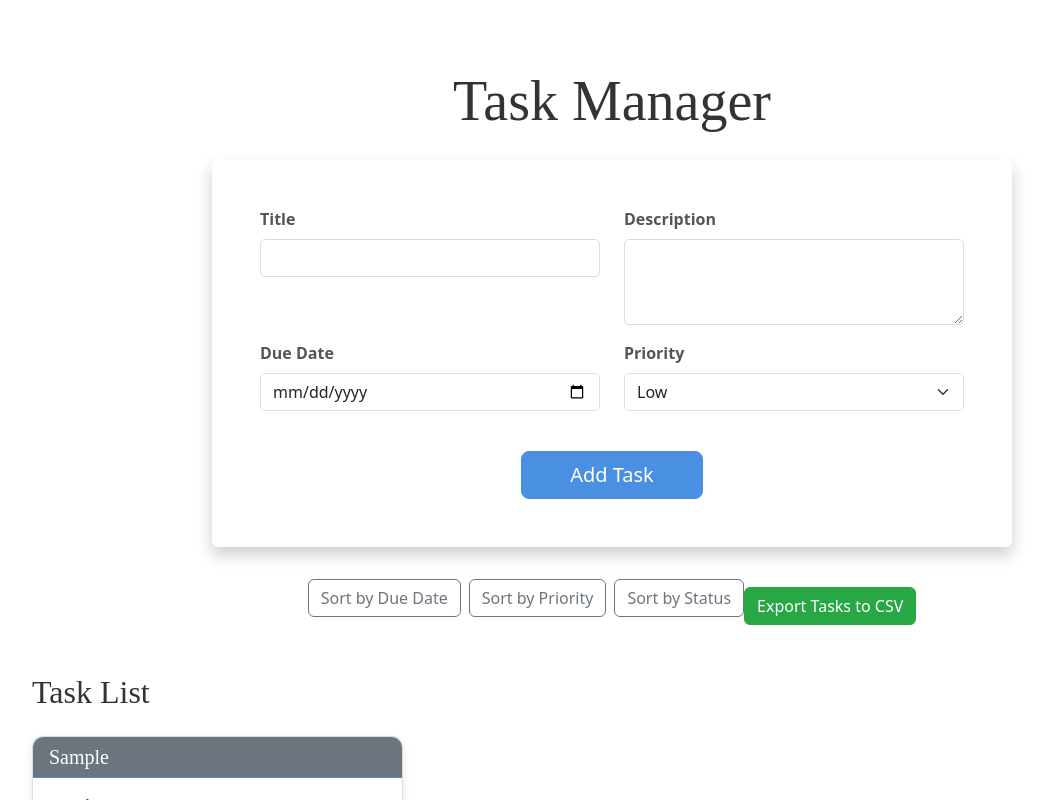
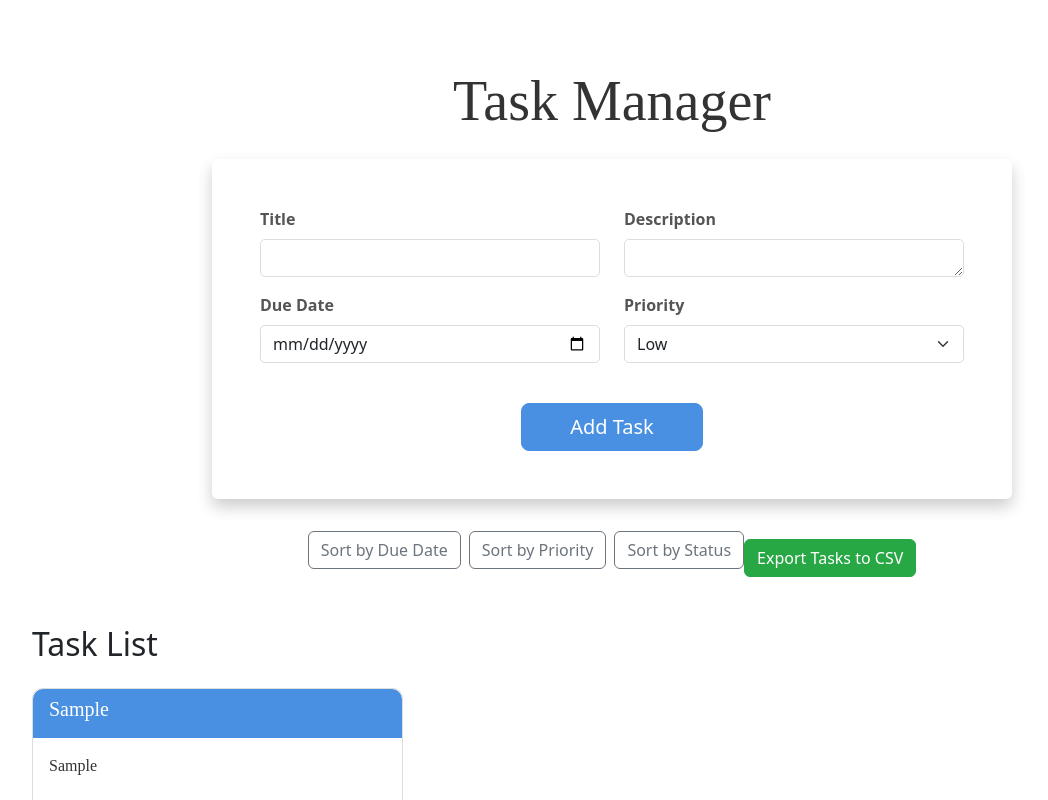
Before and after one commit to diwakar4586/TaskManager, an Angular app: page / in a window 1280 px wide. Both pictures are taken after typing "Sample", "Sample", "2020-01-15" into the empty fields and a click on the button "Add Task". Shown: the top 800 px of the page, without its empty margins (28-1076 px from the left). Built offline with nearby package versions, Linux system fonts and the light colour scheme.

Commit message:
ui change

```diff
--- a/src/app/tasks/tasks.component.css
+++ b/src/app/tasks/tasks.component.css
@@ -158,12 +158,13 @@
    */
 
    /* Typography */
-body {
+
+   body {
   font-family: 'Merriweather', serif;
   background-color: #f8f9fa;
 }
 
-h1, h2 {
+h1 {
   font-family: 'Playfair Display', serif;
   color: #333;
 }
--- a/src/app/tasks/tasks.component.html
+++ b/src/app/tasks/tasks.component.html
@@ -74,7 +74,7 @@
       </div>
     </div>
   </div>
-</div>  -->
+</div>   -->
 
  <!-- <div class="container mt-5">
   <h1 class="text-center mb-4">Task Manager</h1>
@@ -151,7 +151,7 @@
       </div>
     </div>
   </div>
-</div> -->
+</div>  -->
 
 
 
@@ -230,8 +230,8 @@
       </div>
     </div>
   </div>
-</div> -->
-
+</div>
+-->
  <div class="container mt-5">
   <h1 class="text-center mb-4 display-4">Task Manager</h1>
   <form (ngSubmit)="addTask()" class="mb-4 bg-white p-5 rounded shadow-lg container-form">
@@ -243,7 +243,7 @@
 
       <div class="form-group col-md-6 mb-3">
         <label for="taskDescription" class="form-label">Description</label>
-        <textarea class="form-control" id="taskDescription" rows="3" [(ngModel)]="newTask.description" name="description" required></textarea>
+        <textarea class="form-control" id="taskDescription" rows="1" [(ngModel)]="newTask.description" name="description" required></textarea>
       </div>
       <div class="form-group col-md-6 mb-3">
         <label for="taskDueDate" class="form-label">Due Date</label>
@@ -283,21 +283,17 @@
   <h2 class="mt-5" *ngIf="tasks.length > 0">Task List</h2>
   <div class="row">
     <div class="col-md-4" *ngFor="let task of tasks; let i = index">
-      <div class="card mt-3 shadow-sm">
-        <div class="card-header d-flex justify-content-between align-items-center bg-secondary text-white">
-          <h5 class="card-title mb-0">{{ task.title }}</h5>
+      <div class="card mt-3">
+        <div class="card-header d-flex justify-content-between align-items-center">
+          <h5>{{ task.title }}</h5>
         </div>
         <div class="card-body">
           <p>{{ task.description }}</p>
           <p><strong>Due Date:</strong> {{ task.dueDate | date }}</p>
           <p><strong>Priority:</strong> {{ task.priority }}</p>
-          <div class="d-flex justify-content-between">
-            <button type="button" class="btn btn-outline-warning btn-sm" (click)="editTask(i)">Edit</button>
-            <button type="button" class="btn btn-outline-danger btn-sm" (click)="deleteTask(i)">Delete</button>
-          </div>
-          <div class="mt-3">
-            <label for="status-{{i}}" class="form-label"><strong>Status:</strong></label>
-            <select id="status-{{i}}" class="form-select form-select-sm" [(ngModel)]="task.status" (change)="updateTaskStatus(i, task.status)">
+          <button type="button" class="btn btn-secondary btn-sm me-2" (click)="editTask(i)">Edit</button>
+          <button type="button" class="btn btn-secondary btn-sm me-2" (click)="deleteTask(i)">Delete</button>
+          <select class="btn btn-secondary btn-sm me-2" [(ngModel)]="task.status" (change)="updateTaskStatus(i, task.status)">
             <option value="to-do">To-Do</option>
             <option value="in-progress">In-Progress</option>
             <option value="completed">Completed</option>
@@ -307,4 +303,3 @@
     </div>
   </div>
 </div>
-</div>
```
Lines whose indentation alone changed are shown as unchanged.
